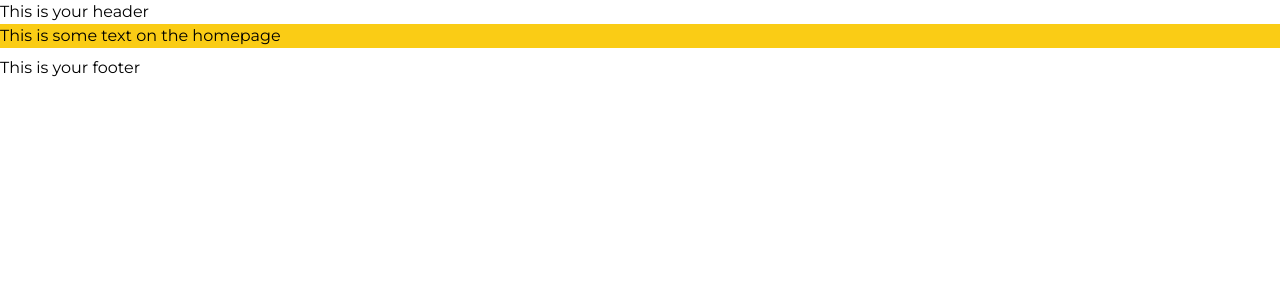
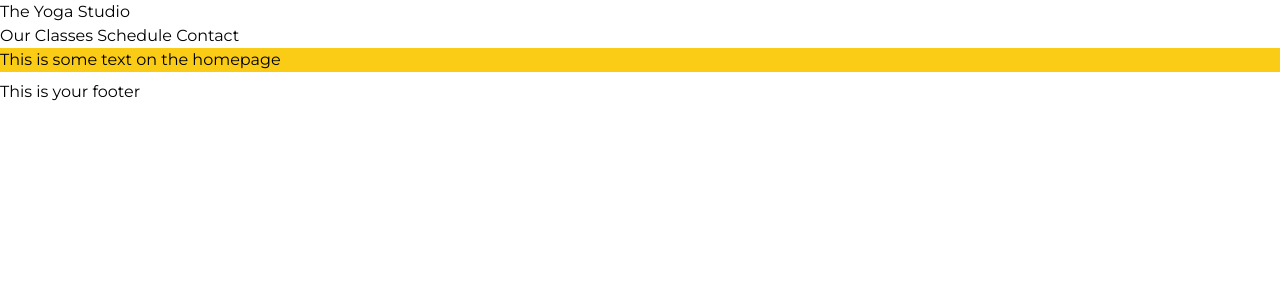
Before and after one commit to PollockCR/the-yoga-studio, a Jekyll site: the page built from index.html, in a window 1280 px wide. Shown: the top 300 px of the page. Built offline with Jekyll 4.4.1, drawn with Linux system fonts in a browser that asks for light colours; some web fonts are replaced.

Commit message:
add site header

```diff
--- /dev/null
+++ b/_includes/site-header.html
@@ -0,0 +1,8 @@
+<header>
+  <a href="/">The Yoga Studio</a>
+  <nav>
+    <a href="#">Our Classes</a>
+    <a href="#">Schedule</a>
+    <a href="#">Contact</a>
+  </nav>
+</header>
--- a/_layouts/default.html
+++ b/_layouts/default.html
@@ -9,7 +9,7 @@
 
 <body>
 
-    <header> This is your header </header>
+    {% include site-header.html %}
 
     {{content}}
 
```
